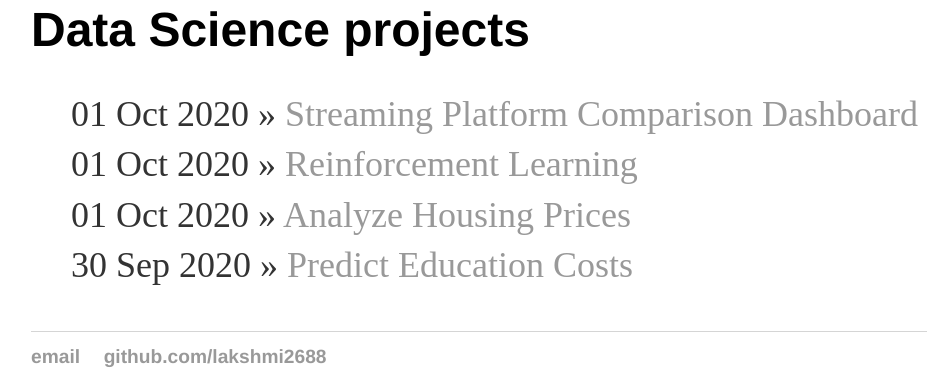
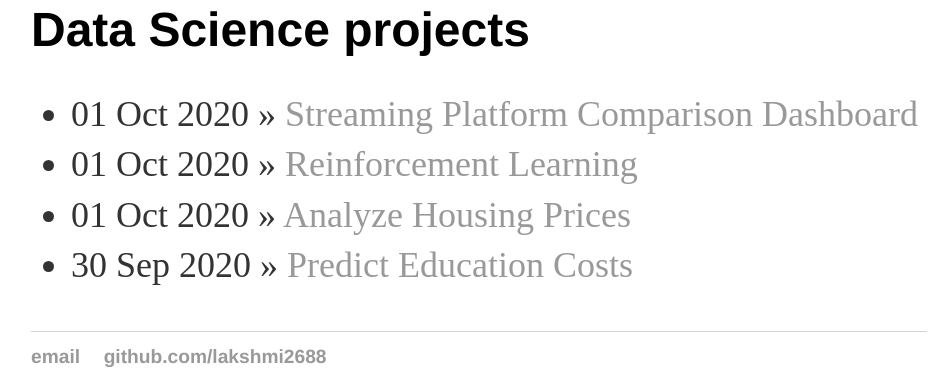
Before and after one commit to lakshmi2688/lakshmi2688.github.io, a Jekyll site: the page built from project/index.html, in a window 1280 px wide. Shown: the part 124-493 px from the top of the page, without its empty margins (161-1110 px from the left). Built offline with Jekyll 4.4.1, drawn with Linux system fonts in a browser that asks for light colours.

Commit message:
Update main.css

```diff
--- a/css/main.css
+++ b/css/main.css
@@ -43,5 +43,8 @@
 }
 
 ul.posts li {
-    list-style: none;
+    <!--list-style: none;-->
+    font-size: 1.5em;
+    line-height: 1.4em;
+    color: #333;
 }
```
